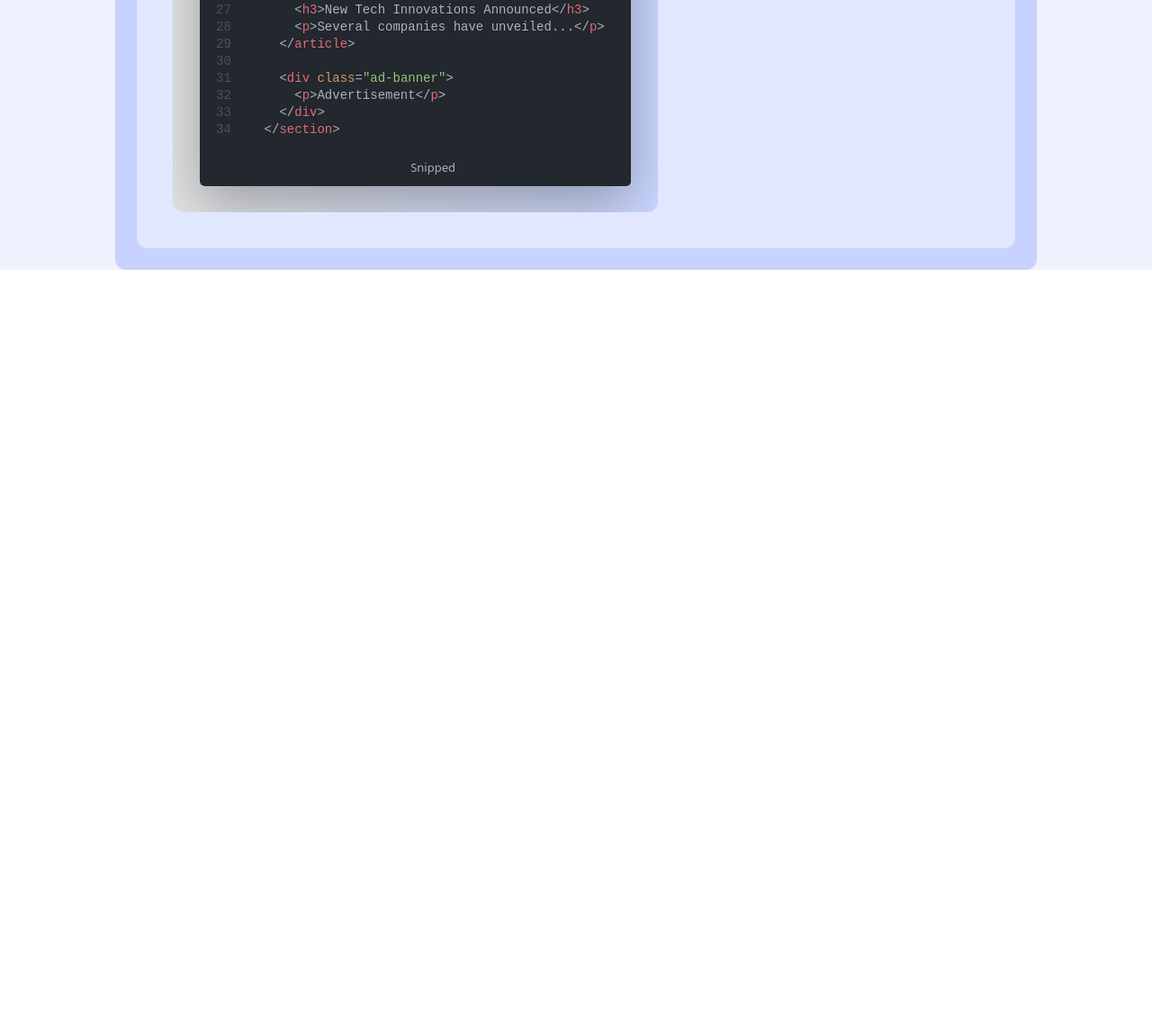
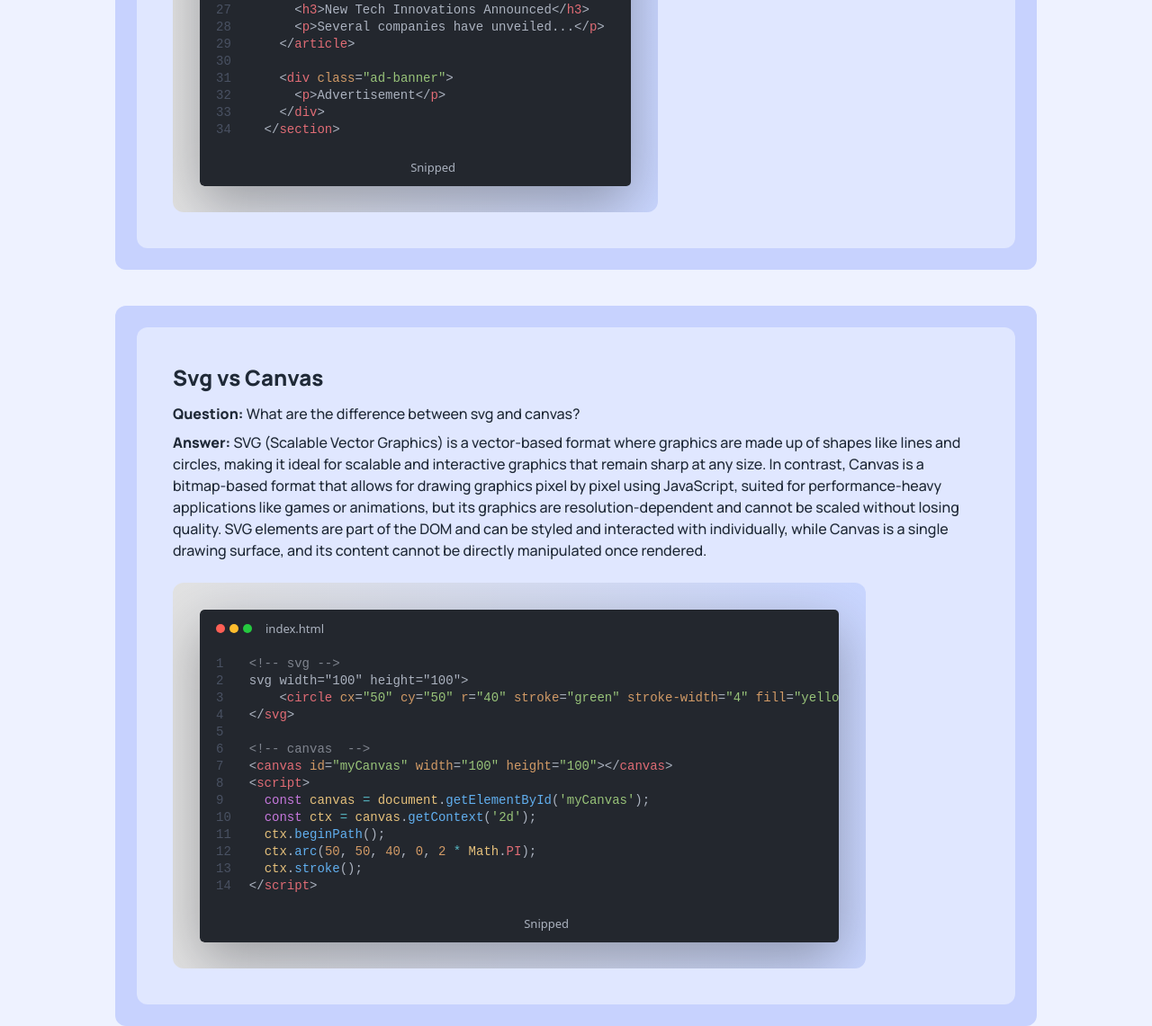
Before and after one commit to IftekarRahmanRuhit/FtontendQ, a plain HTML site: page index.html in a window 1280 px wide. Shown: the part 6835-7976 px from the top of the page at 90% size. Before the commit the page ends 7135 px from the top, so only its background shows below. Drawn offline with nearby package versions, Linux system fonts and the light colour scheme.

Commit message:
added one more question

```diff
--- a/index.html
+++ b/index.html
@@ -231,18 +231,22 @@
             </div>
           </div>
 
-
-
-
-
+          <div class="mt-10 bg-indigo-200 p-6 rounded-xl">
+            <div class="bg-indigo-100 p-10 rounded-xl">
+              <p class="text-2xl font-extrabold mb-3">Svg vs Canvas </p>
+              <p class="font-medium mb-2"><span class="font-extrabold">Question:</span> What are the difference between svg and canvas?</p>
+              <p class="font-medium "><span class="font-extrabold">Answer:</span> SVG (Scalable Vector Graphics) is a vector-based format where graphics are made up of shapes like lines and circles, making it ideal for scalable and interactive graphics that remain sharp at any size. In contrast, Canvas is a bitmap-based format that allows for drawing graphics pixel by pixel using JavaScript, suited for performance-heavy applications like games or animations, but its graphics are resolution-dependent and cannot be scaled without losing quality. SVG elements are part of the DOM and can be styled and interacted with individually, while Canvas is a single drawing surface, and its content cannot be directly manipulated once rendered.</p>
+              <div class=" mt-6">
+                <img class="rounded-xl" src="./images/svg vs canvas.svg" alt="">
+              </div>
+            </div>
+          </div>
 
 
 
 
 
         </section>
-
-
 
 
 
```
Also changed, not shown: images/svg vs canvas.svg (added).
